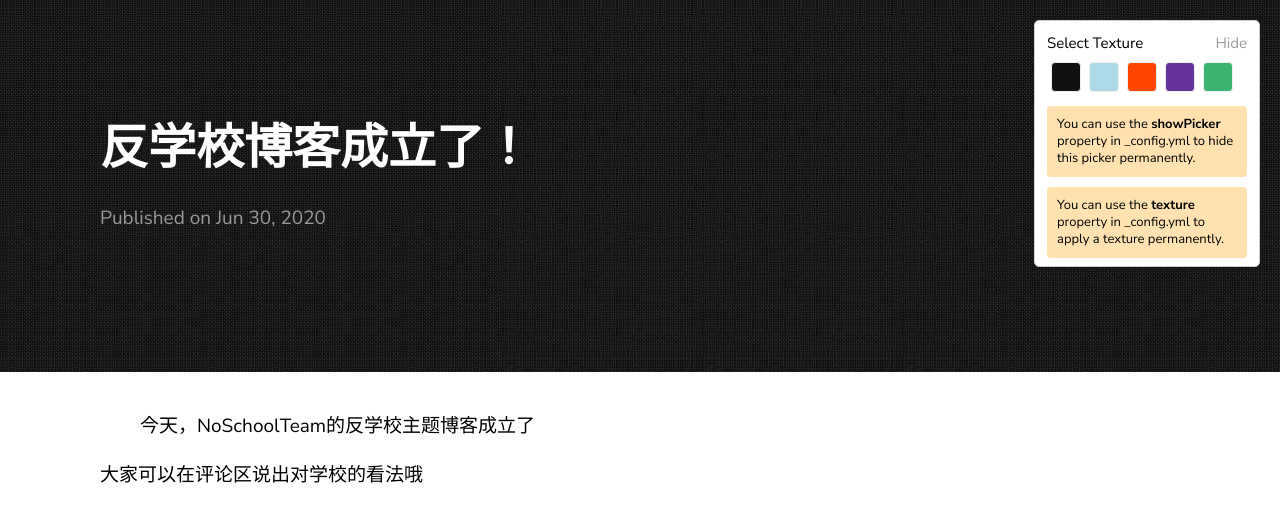
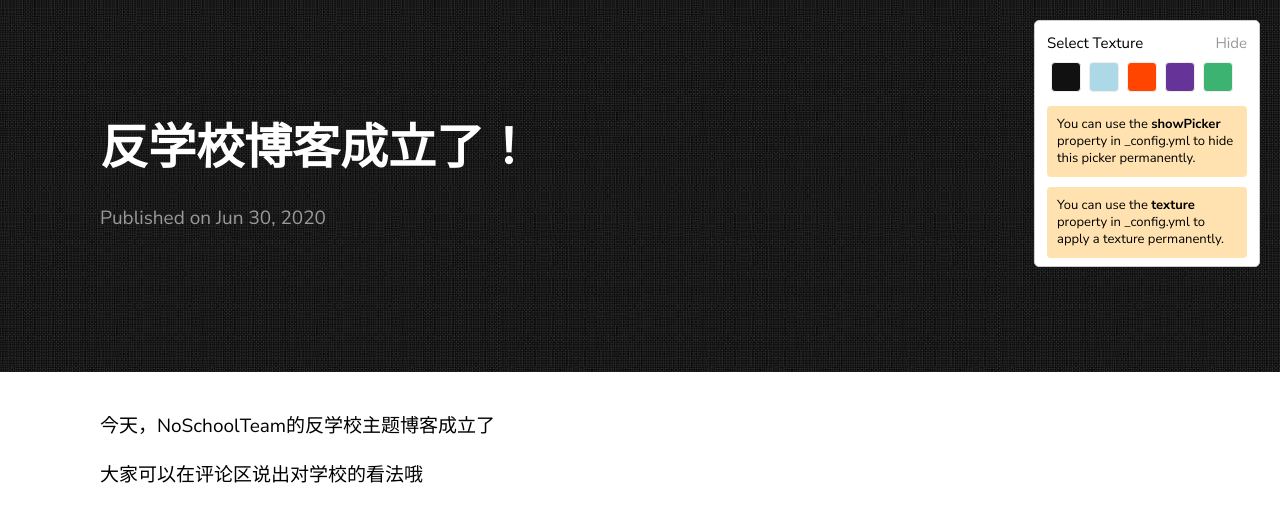
Before and after one commit to kalicn/noschoolblog, a Jekyll site: the page built from _posts/2020-06-30-反学校博客成立了.markdown, in a window 1280 px wide. Shown: the top 522 px of the page. Built offline with Jekyll 4.4.1, drawn with Linux system fonts in a browser that asks for light colours.

```diff
--- a/_posts/2020-06-30-反学校博客成立了.markdown
+++ b/_posts/2020-06-30-反学校博客成立了.markdown
@@ -4,6 +4,6 @@ title: 反学校博客成立了！
 date: 2020-06-30 9:20:00
 ---
 
-> 今天，NoSchoolTeam的反学校主题博客成立了
+今天，NoSchoolTeam的反学校主题博客成立了
 
 大家可以在评论区说出对学校的看法哦
```
